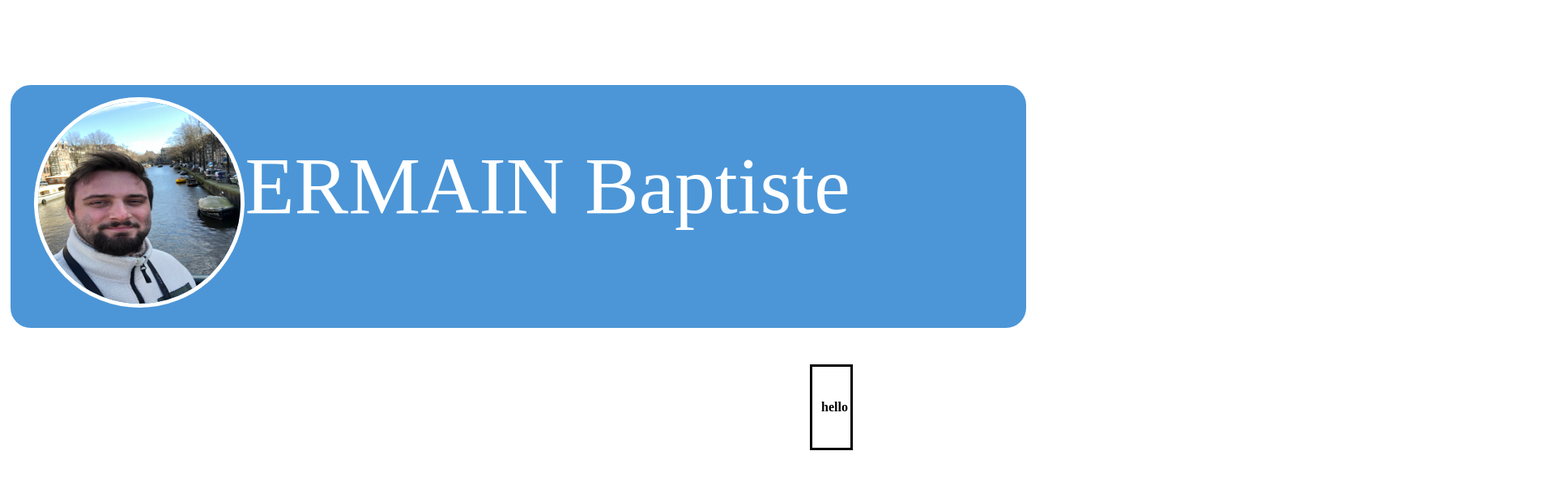
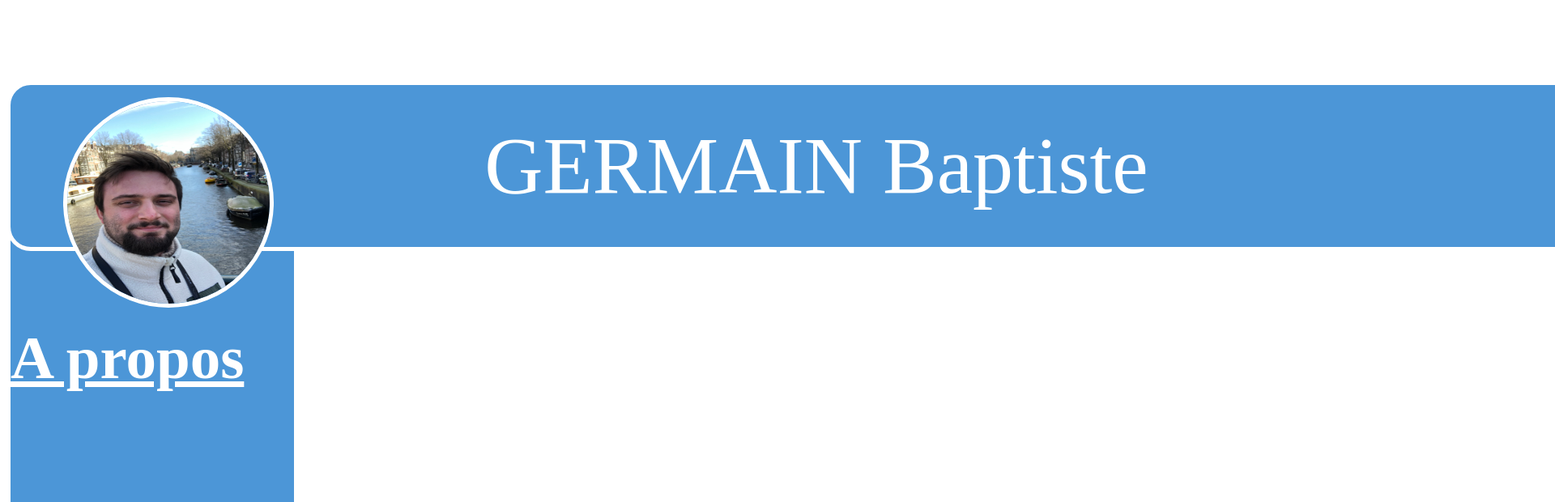
Before and after one commit to Gerbap/gerbap.github.io, a plain HTML site: page index.HTML in a window 1280 px wide. Shown: the top 620 px of the page at 81% size, 1920 px wide, since content can reach past the window. Drawn offline with Linux system fonts and the light colour scheme.

Commit message:
changement 3

```diff
--- a/INDEX.CSS
+++ b/INDEX.CSS
@@ -1,13 +1,17 @@
+body{
+    height: 1000px;
+    width: 2000px;
+}
 .monstyle{
     border: 5px solid white;
     border-radius: 30px;
-    height: 300px ;
-    width: 1080 px;
+    height: 200px ;
+    width: 280 px;
     background-color: rgb(76, 150, 215);
     color: white ;
     font-size: 100px;
     text-align:  center;
-    line-height: 250px;
+    line-height: 200px;
 }
 img {
     display:flex;
@@ -18,19 +22,24 @@ img {
     border: 5px solid white;
     position: absolute;
     top: 150%;
-    left: 13%;
+    left: 10%;
     transform: translate(-50%, -50%);
     }
 div{
     height: 100px;
   position: relative;
 }
-.corps_text{
-display: flex;
-align-items: center;
-border: 3px solid black;
-border-collapse: 50px;
-position: absolute;
-top: 450px;
-left: 1000px;
+.ligne_h{
+    color: white ;
+    font-size: 50px;
+    text-decoration: underline;
+    text-align:  left;
+    line-height: 350px;
+    border: 5px solid white;
+    border-radius: 30px;
+    height: 800px ;
+    width: 350px;
+    background-color: rgb(76, 150, 215);
+
+
 }
--- a/index.HTML
+++ b/index.HTML
@@ -3,24 +3,24 @@
   <head>
     <meta charset="utf-8" />
     <title>CURICULUM VITAE Baptiste GERMAIN</title>
+    <script src="http://html5shiv.googlecode.com/svn/trunk/html5.js"></script>
     <link rel="stylesheet" href="INDEX.CSS" />
+    <link rel="stylesheet" media="screen" href="INDEX.CSS" type="text/css" />
+    <link rel="stylesheet" media="HANDHELD" href="INDEX.CSS" type="text/css" />
   </head>
   <body>
+    <head>
     <div>
 <p class="monstyle"> GERMAIN Baptiste
 <img src="photoprofil.jpeg" alt="Texte alternatif" />
 </p>
 </div>
-<div class="corps_text">
-  <table>
-    <tr>
-      <td>
-        <td>
-         <th>hello</th>
-        </td>
-      </td>
-    </tr>
-  </table>
-</div>
-  </body>
+</head>
+<section class="ligne_h">
+  <H1 id="text"> A propos </H1>
+</section>
+<footer>
+
+</footer>
+</body>
 </html>
```
